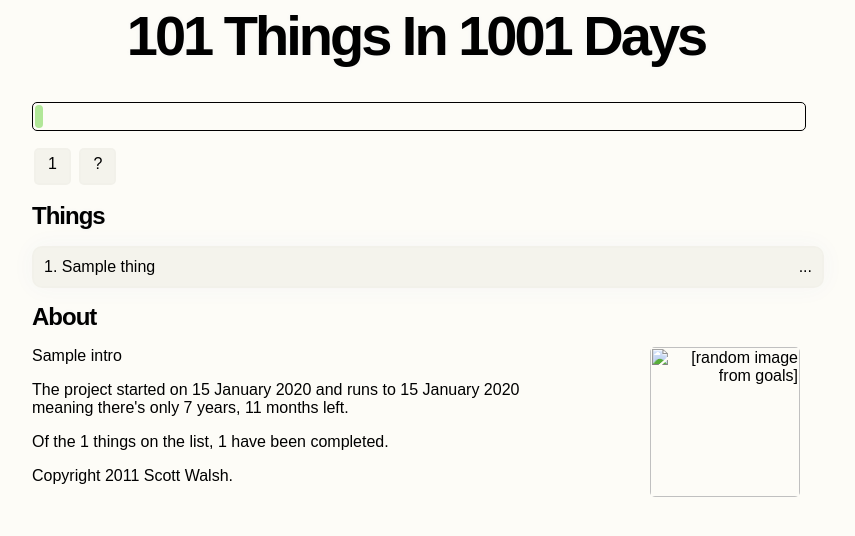
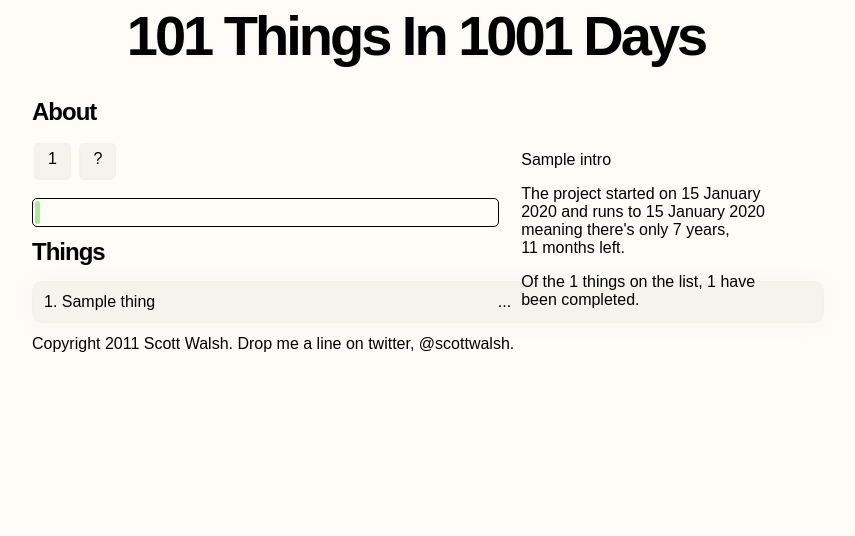
Before and after one commit to scottwalsh/django-things, a Django app: template templates/index.html in a window 1280 px wide. Shown: the top 536 px of the page, without its empty margins (224-1079 px from the left). Run offline with Django 3.2, Linux system fonts and the light colour scheme; the template is opened without the code that fills it: most values are stand-ins (such as "Sample title", 1, 10 or a date in 2020).

Commit message:
Edit index template, move about information to top and include footer.html

```diff
--- a/static/style.css
+++ b/static/style.css
@@ -99,14 +99,21 @@
 
 div.leftbit{
     float: left;
-    width: 70%;
+    width: 60%;
 	vertical-align: top;
 }
 
 div.rightbit{
     float: right;
+	text-align: left;
+    width: 35%;
+    padding: 10px;
+}
+
+div.thingright{
+    float: right;
 	text-align: right;
-    width: 160px;
+    width: 30%;
 	vertical-align: middle;
 }
 
--- a/templates/detail.html
+++ b/templates/detail.html
@@ -5,7 +5,7 @@
 <body>
 <h1>101 things in 1001 days</h1>
 	{% if thing.private %}
-		<li>Sorry, this is a private goal :(</li>
+		<li>Sorry, this goal is private.</li>
 	{% else %}
        	<h2>{{ thing.name }}</h2>
 		<p>{{ thing.description }}</p>
--- a/templates/footer.html
+++ b/templates/footer.html
@@ -1 +1 @@
-<p>Scott Walsh 2011</p>
+<p>Copyright 2011 Scott Walsh. Drop me a line on twitter, <a href="http://www.twitter.com/scottwalsh">@scottwalsh</a>.</p>
--- a/templates/index.html
+++ b/templates/index.html
@@ -8,10 +8,9 @@
 </head>
 <body>
 	<h1>101 things in 1001 days</h1>
-	<div id="box">
-		<div id="bar" style="width:{{ complete_percentage }}%;"></div>
-	</div>
-
+	<a id="about"></a>
+	<h2>About</h2>
+    <div class="leftbit">
         <p>
 	        {% for thing in thing_list %}
 		        {% if thing.complete %}
@@ -24,7 +23,15 @@
 	        {% endfor %}
 	        <a href="#about" class="summary incomplete">?</a>
         </p>
-
+        <div id="box">
+	        <div id="bar" style="width:{{ complete_percentage }}%;"></div>
+        </div>
+	</div>
+	<div class="rightbit">
+		<p>{{ site.intro }}</p>
+		<p>The project started on {{ site.start_date|date:"d F Y" }} and runs to {{ site.end_date|date:"d F Y" }} meaning there's only {{ site.end_date|timeuntil }} left.</p>
+		<p>Of the {{ thing_list|length }} things on the list, {{ thing_complete_list|length }} have been completed.</p>
+	</div>
 
 	<h2>Things</h2>
     <ul>
@@ -35,13 +42,13 @@
 			{% if thing.complete %}
         		<a id="{{ thing.id }}">
 					<a href="/things/{{ thing.id }}/">
-						<li class="complete"><div class="rightbit">... </div>{{ thing.id }}. {{ thing.name }}</li>
+						<li class="complete"><div class="thingright">... </div>{{ thing.id }}. {{ thing.name }}</li>
 					</a>
 				</a>
 			{% else %}
 				<a id="{{ thing.id }}">
 					<a href="/things/{{ thing.id }}/">
-						<li class="incomplete"><div class="rightbit">... </div>{{ thing.id }}. {{ thing.name }}</li>
+						<li class="incomplete"><div class="thingright">... </div>{{ thing.id }}. {{ thing.name }}</li>
 					</a>
 				</a>
 			{% endif %}
@@ -52,16 +59,6 @@
     </ul>
 
 	<footer>
-	<a id="about"></a>
-	<h2>About</h2>
-		<div class="leftbit">
-			<p>{{ site.intro }}</p>
-			<p>The project started on {{ site.start_date|date:"d F Y" }} and runs to {{ site.end_date|date:"d F Y" }} meaning there's only {{ site.end_date|timeuntil }} left.</p>
-			<p>Of the {{ thing_list|length }} things on the list, {{ thing_complete_list|length }} have been completed.</p>
-			<p>Copyright 2011 Scott Walsh.</p>
-		</div>
-		<div class="rightbit">
-			<img alt="[random image from goals]" width="150px" height="150px" />
-		</div>
+        {% include "footer.html" %}
 	</footer>
 </body>
```
Lines whose indentation alone changed are shown as unchanged.
